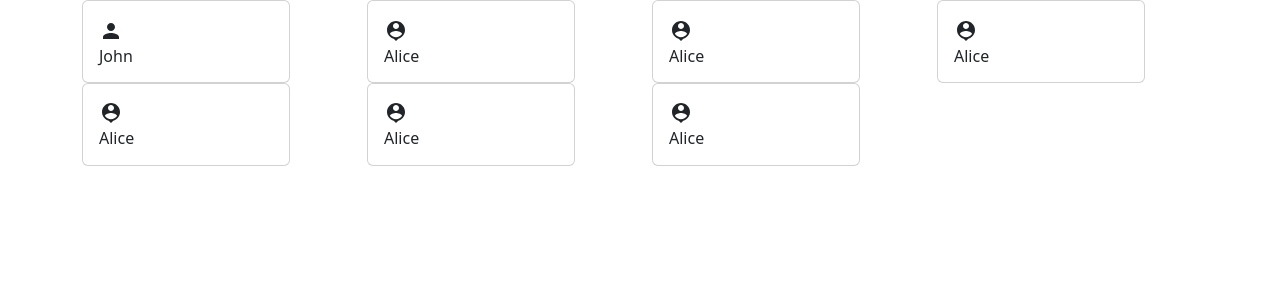
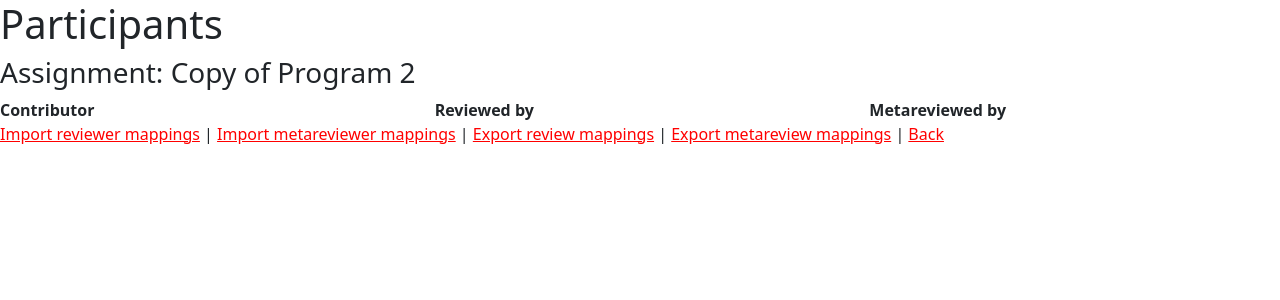
Before and after one commit to raghavnarula/OODD_project3, a React (Vite) app: page / in a window 1280 px wide. Shown: the top 300 px of the page. Built offline with nearby package versions, Linux system fonts and the light colour scheme.

Commit message:
Added Assign Reviewers

```diff
--- a/src/App.tsx
+++ b/src/App.tsx
@@ -1,9 +1,11 @@
-import EtcPage from './components/EtcPage';
+//import EtcPage from './components/EtcPage';
+//import AddParticipants from './components/AddParticipants';
+import AssignReviews from './components/AssignReviews';
 
 function App() {
   return (
     <>
-      <EtcPage/>
+      <AssignReviews/>
     </>)
     }
 
--- a/src/components/AssignReviews.tsx
+++ b/src/components/AssignReviews.tsx
@@ -1,11 +1,56 @@
-import React from 'react'
+import React from 'react';
 
-type Props = {}
+type Props = {};
 
 const AssignReviews = (props: Props) => {
   return (
-    <div>AssignReviews</div>
-  )
+    <div className="assign-reviews-container">
+      <h1>Participants</h1>
+      <div className="assignment-header">
+      <h3>Assignment: Copy of Program 2</h3>
+      </div>
+      <div className="row">
+        <div className="col-md-4">
+          <div className="column contributor">
+            <div style={{ fontWeight: 'bold'}} className="column-header">Contributor</div>
+            <div className="column-content">
+              {/*Contributor content*/}
+            </div>
+          </div>
+        </div>
+        <div className="col-md-4">
+          <div className="column reviewed-by">
+            <div style={{fontWeight: 'bold'}}className="column-header">Reviewed by</div>
+            <div className="column-content">
+              {/*Reviewed by content*/}
+            </div>
+          </div>
+        </div>
+        <div className="col-md-4">
+          <div className="column metareviewed-by">
+            <div style={{fontWeight: 'bold'}}className="column-header">Metareviewed by</div>
+            <div className="column-content">
+              {/*Metareviewed by content*/}
+            </div>
+          </div>
+        </div>
+      </div>
+      <div className="contributor-links">
+          {[
+            "Import reviewer mappings",
+            "Import metareviewer mappings",
+            "Export review mappings",
+            "Export metareview mappings",
+            "Back",
+          ].map((link, index, array) => (
+            <React.Fragment key={index}>
+              <a style={{color: 'red'}}href="#">{link}</a>
+              {index < array.length - 1 ? ' | ' : null}
+            </React.Fragment>
+          ))}
+        </div>
+    </div>
+  );
 }
 
-export default AssignReviews
+export default AssignReviews;
--- a/src/components/ViewScores.tsx
+++ b/src/components/ViewScores.tsx
@@ -2,10 +2,10 @@ import React from 'react'
 
 type Props = {}
 
-const ViewScores = (props: Props) => {
+const ViewReports = (props: Props) => {
   return (
-    <div>ViewScores</div>
+    <div>ViewReports</div>
   )
 }
 
-export default ViewScores
+export default ViewReports
```
Also changed, not shown: src/components/AssignGrades.tsx (added, +11 -0 lines), src/components/ViewReports.tsx (deleted, +0 -11 lines), src/components/ViewDelayedJobs.tsx (renamed from src/components/ViewDeleteJobs.tsx).
